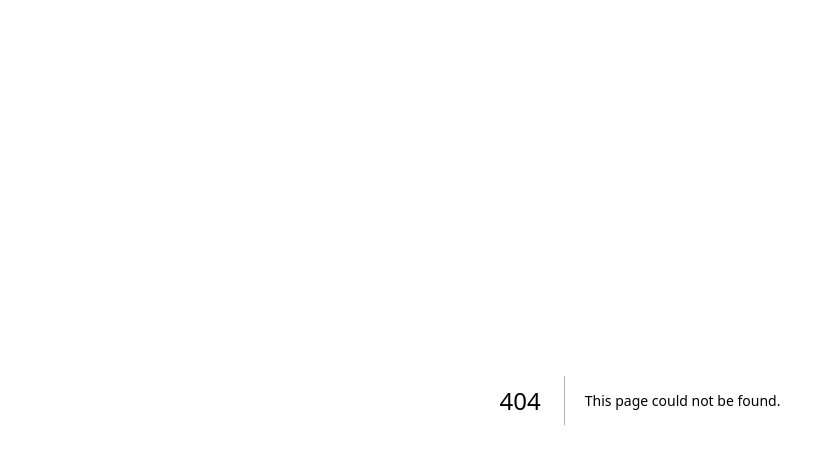
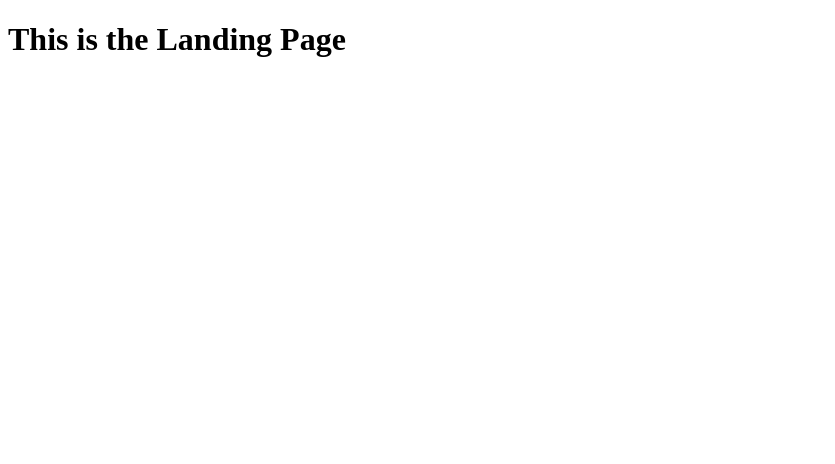
Before and after one commit to hack4impact-utk/rooted-east, a Next.js app: page /landingPage in a window 1280 px wide. Before the commit this address had no page. Shown: the top 464 px of the page, without its empty margins (0-835 px from the left). Built offline with nearby package versions, Linux system fonts and the light colour scheme.

Commit message:
Created Landing Page.

```diff
--- /dev/null
+++ b/src/app/landingPage/page.tsx
@@ -0,0 +1,7 @@
+export default function LandingPage() {
+  return (
+    <div>
+      <h1>This is the Landing Page</h1>
+    </div>
+  );
+}
```
